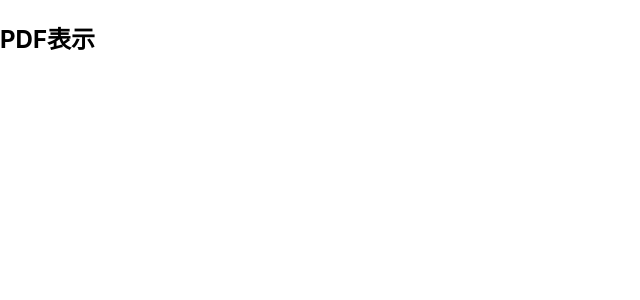
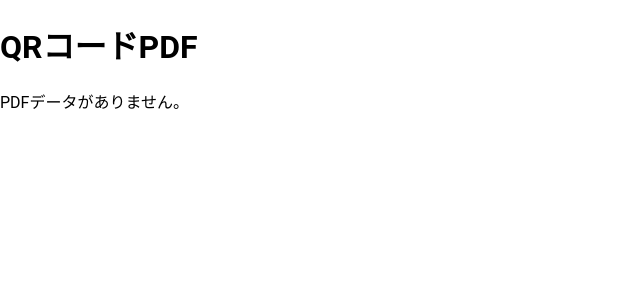
Before and after one commit to takumiTakahata/equipment_management_system, a React (Create React App) app in the folder app/: page /view_pdf in a window 1280 px wide. Before the commit this address had no page. Shown: the top 300 px of the page, without its empty margins (0-640 px from the left). Built offline with nearby package versions, Linux system fonts and the light colour scheme.

Commit message:
pdf表示の作成

```diff
--- a/app/src/components/view_pdf.tsx
+++ b/app/src/components/view_pdf.tsx
@@ -1,9 +1,25 @@
-function ViewPdf() {
+import React from "react";
+import { useLocation } from "react-router-dom";
+
+const ViewPDF = () => {
+  const location = useLocation();
+  const { pdfUrl } = location.state || {};
+
   return (
     <div>
-      <h2>PDF表示</h2>
+      <h1>QRコードPDF</h1>
+      {pdfUrl ? (
+        <iframe
+          src={pdfUrl}
+          width="100%"
+          height="600px"
+          title="QRコードPDF"
+        ></iframe>
+      ) : (
+        <p>PDFデータがありません。</p>
+      )}
     </div>
   );
-}
+};
 
-export default ViewPdf;
+export default ViewPDF;
```
